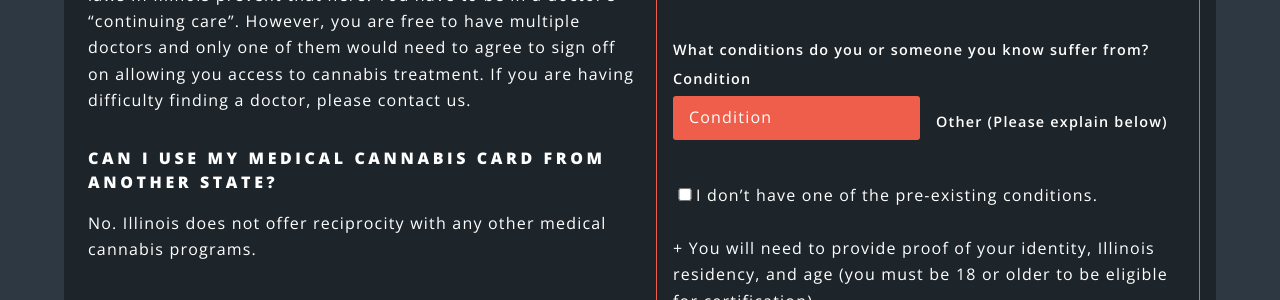
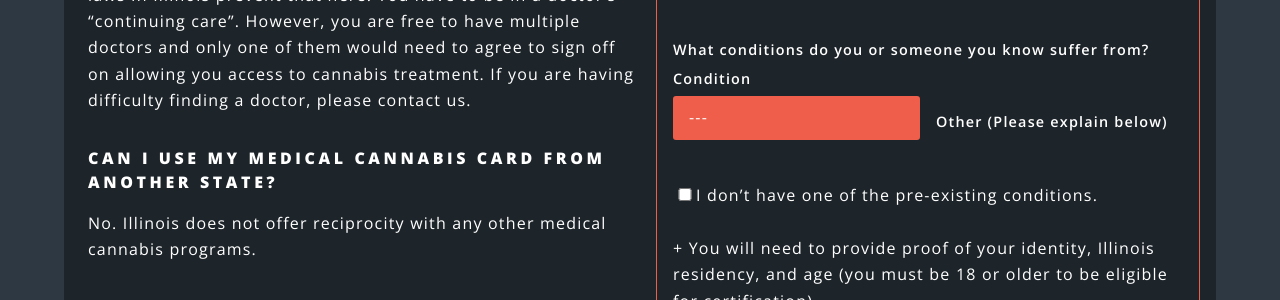
Before and after one commit to roncoalson/CMCA-master, a Jekyll site: the page built from index.html, in a window 1280 px wide and 900 px high, scrolled down 3079 px. Shown: the part 150-450 px from the top of the window. Built offline with Jekyll 4.4.1, drawn with Linux system fonts in a browser that asks for light colours.

Commit message:
Update large-form.html

```diff
--- a/_includes/large-form.html
+++ b/_includes/large-form.html
@@ -186,7 +186,7 @@
   </div><br>
   <div class='form-field'>
        <label>Type of Patient</label>
-      <input type="radio" id="one" name="New Patient" value="1" required />
+      <input type="radio" id="one" name="New Patient" value="1" required/>
        <label for="two">New Patient</label>
         <input type="radio" id="two" name="Established Patient" value="2" required/>
       <label for="two">Established Patient</label>
@@ -198,7 +198,6 @@
     <div class="form-field">
     <label>Condition</label>
     <select name="Condition" id="Condition" required>
-      <option color = "white" value="">Condition</option>
       <option value="">---</option>
       <option value="01">AIDS</option>
       <option value="02">Agitation Of Alzheimer’s Disease</option>
```
